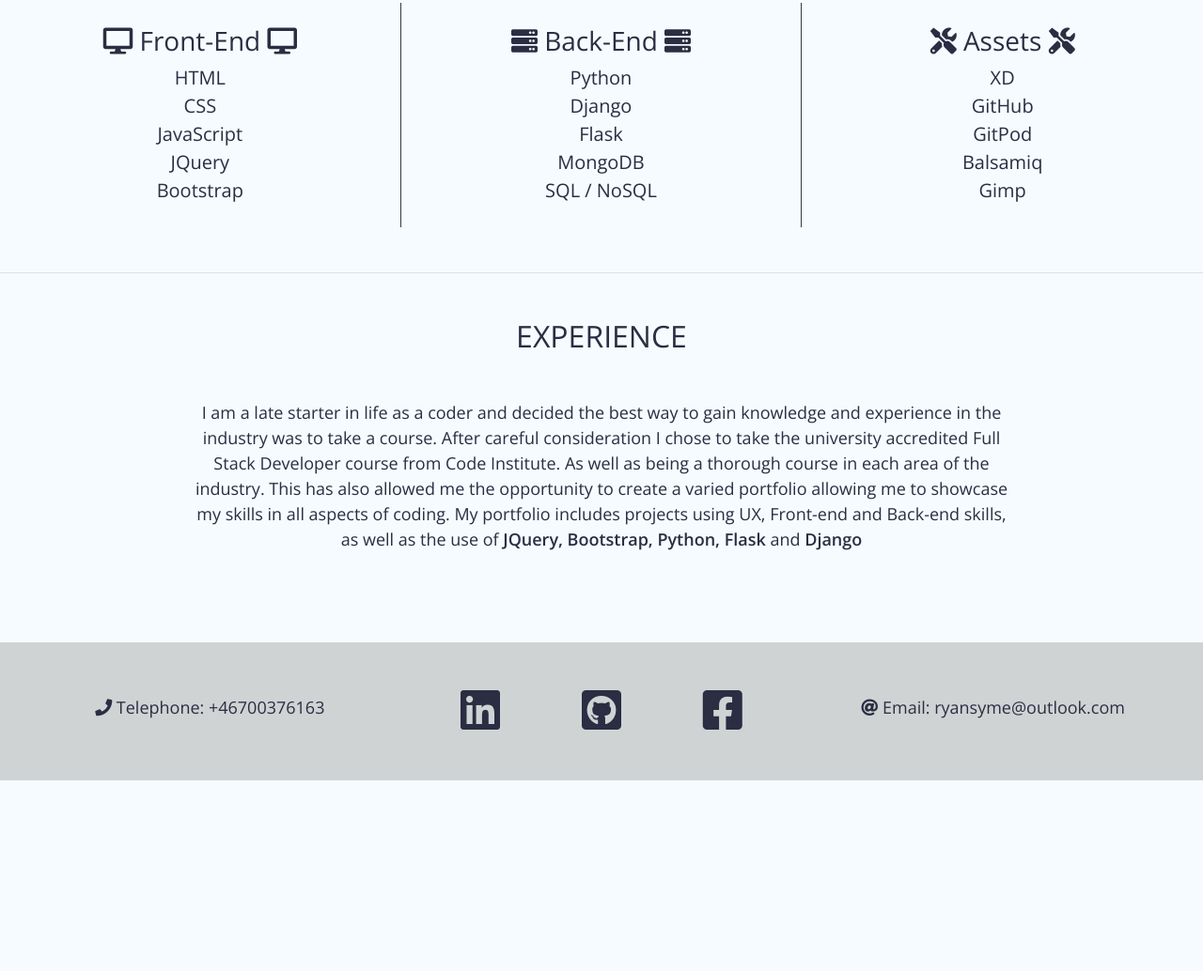
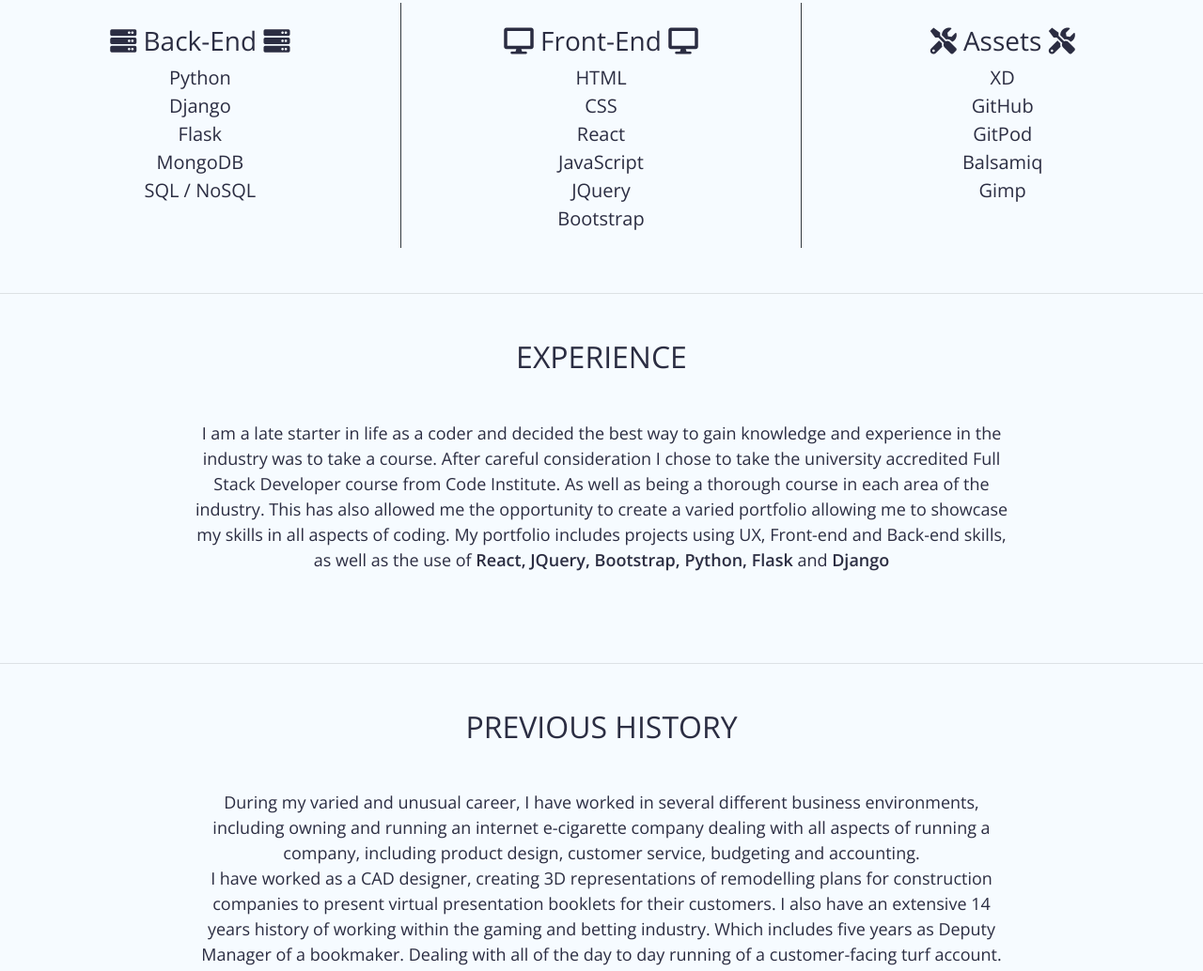
Before and after one commit to RyanSyme/syme-portfolio, a plain HTML site: page skills.html in a window 1280 px wide. Shown: the part 500-1534 px from the top of the page at 94% size. Before the commit the page ends 1331 px from the top, so only its background shows below. Drawn offline with nearby package versions, Linux system fonts and the light colour scheme; a script that the page names is missing.

Commit message:
add work history to skills and memory game to portfolio

```diff
--- a/skills.html
+++ b/skills.html
@@ -4,7 +4,7 @@
 <head>
     <meta charset="UTF-8" />
     <meta name="viewport" content="width=device-width, initial-scale=1.0" />
-    <link rel="icon" href="assets/images/S-LOGO.png"/>
+    <link rel="icon" href="assets/images/S-LOGO.png" />
     <title>Ryan Syme | Full Stack Developer</title>
     <link rel="stylesheet" href="https://stackpath.bootstrapcdn.com/bootstrap/4.5.2/css/bootstrap.min.css" />
     <link rel="stylesheet" href="https://use.fontawesome.com/releases/v5.14.0/css/all.css"
@@ -17,7 +17,8 @@
         <a class="nav-name-header mt-1" href="index.html">
             <h2 class="ml-md-5">Ryan Syme</h2>
         </a>
-        <button class="navbar-toggler" type="button" data-toggle="collapse" data-target="#navbarNavDropdown" aria-controls="navbarNavDropdown" aria-expanded="false" aria-label="Toggle navigation">
+        <button class="navbar-toggler" type="button" data-toggle="collapse" data-target="#navbarNavDropdown"
+            aria-controls="navbarNavDropdown" aria-expanded="false" aria-label="Toggle navigation">
             <span class="navbar-toggler-icon">
                 <i class="fas fa-bars"></i>
             </span>
@@ -25,13 +26,16 @@
         <div class="collapse navbar-collapse justify-content-end mt-1 mr-5" id="navbarNavDropdown">
             <ul class="navbar-nav main-nav-list pt-3">
                 <li class="nav-item main-nav-item mx-4">
-                    <a class="text-uppercase" href="portfolio.html"><i class="fas fa-desktop fa-2x px-2"></i> Portfolio</a>
+                    <a class="text-uppercase" href="portfolio.html"><i class="fas fa-desktop fa-2x px-2"></i>
+                        Portfolio</a>
                 </li>
                 <li class="nav-item main-nav-item mx-4">
-                    <a class="text-uppercase" href="skills.html"><i class="fas fa-graduation-cap fa-2x px-2"></i>Skills</a>
+                    <a class="text-uppercase" href="skills.html"><i
+                            class="fas fa-graduation-cap fa-2x px-2"></i>Skills</a>
                 </li>
                 <li class="nav-item main-nav-item mx-4">
-                    <a class="text-uppercase" href="assets/pdf/FullstackCV.pdf" target="_blank"><i class="fas fa-download fa-2x px-2"></i>Resume</a>
+                    <a class="text-uppercase" href="assets/pdf/FullstackCV.pdf" target="_blank"><i
+                            class="fas fa-download fa-2x px-2"></i>Resume</a>
                 </li>
                 <li class="nav-item main-nav-item mx-4">
                     <a class="text-uppercase" href="contact.html"><i class="fas fa-envelope fa-2x px-2"></i>Contact</a>
@@ -42,7 +46,9 @@
     <div class="row my-5">
         <div class="col my-5">
             <h2 class="text-uppercase">About</h2>
-            <p class="info-text mt-5">I am a university qualified Full-Stack Web Developer. My favourite part of web development is taking someone's ideas and bringing them to life (on screen at least). I was born and raised in England but have lived in Sweden for over a decade.</p>
+            <p class="info-text mt-5">I am a university qualified Full-Stack Web Developer. My favourite part of web
+                development is taking someone's ideas and bringing them to life (on screen at least). I was born and
+                raised in England but have lived in Sweden for over a decade.</p>
         </div>
     </div>
     <hr class="my-5">
@@ -54,22 +60,23 @@
     <div class="row skills-list">
         <div class="col-12 col-md-6 col-lg-4 border-right border-dark">
             <ul class="mt-4">
-                <h3><i class="fas fa-desktop"></i> Front-End <i class="fas fa-desktop"></i></h3>
-                <li>HTML</li>
-                <li>CSS</li>
-                <li>JavaScript</li>
-                <li>JQuery</li>
-                <li>Bootstrap</li>
-            </ul>
-        </div>
-        <div class="col-12 col-md-6 col-lg-4 border-right border-dark">
-            <ul class="mt-4">
                 <h3><i class="fas fa-server"></i> Back-End <i class="fas fa-server"></i></h3>
                 <li>Python</li>
                 <li>Django</li>
                 <li>Flask</li>
                 <li>MongoDB</li>
                 <li>SQL / NoSQL</li>
+            </ul>
+        </div>
+        <div class="col-12 col-md-6 col-lg-4 border-right border-dark">
+            <ul class="mt-4">
+                <h3><i class="fas fa-desktop"></i> Front-End <i class="fas fa-desktop"></i></h3>
+                <li>HTML</li>
+                <li>CSS</li>
+                <li>React</li>
+                <li>JavaScript</li>
+                <li>JQuery</li>
+                <li>Bootstrap</li>
             </ul>
         </div>
         <div class="col-12 col-lg-4">
@@ -87,7 +94,27 @@
     <div class="row">
         <div class="col">
             <h2 class="text-uppercase">Experience</h2>
-            <p class="info-text my-5">I am a late starter in life as a coder and decided the best way to gain knowledge and experience in the industry was to take a course. After careful consideration I chose to take the university accredited Full Stack Developer course from Code Institute. As well as being a thorough course in each area of the industry. This has also allowed me the opportunity to create a varied portfolio allowing me to showcase my skills in all aspects of coding. My portfolio includes projects using UX, Front-end and Back-end skills, as well as the use of <strong>JQuery, Bootstrap, Python, Flask</strong> and <strong>Django</strong></p>
+            <p class="info-text my-5">I am a late starter in life as a coder and decided the best way to gain knowledge
+                and experience in the industry was to take a course. After careful consideration I chose to take the
+                university accredited Full Stack Developer course from Code Institute. As well as being a thorough
+                course in each area of the industry. This has also allowed me the opportunity to create a varied
+                portfolio allowing me to showcase my skills in all aspects of coding. My portfolio includes projects
+                using UX, Front-end and Back-end skills, as well as the use of <strong>React, JQuery, Bootstrap, Python,
+                    Flask</strong> and <strong>Django</strong></p>
+        </div>
+    </div>
+    <hr class="my-5">
+    <div class="row">
+        <div class="col">
+            <h2 class="text-uppercase">Previous History</h2>
+            <p class="info-text mt-5">During my varied and unusual career, I have worked in several different business
+                environments, including owning and running an internet e-cigarette company dealing with all aspects of
+                running a company, including product design, customer service, budgeting and accounting.</p>
+            <p class="info-text">I have worked as a CAD designer, creating 3D representations of remodelling plans for
+                construction companies to present virtual presentation booklets for their customers. I also have an
+                extensive 14 years history of working within the gaming and betting industry. Which includes five years
+                as Deputy Manager of a bookmaker. Dealing with all of the day to day running of a customer-facing turf
+                account.</p>
         </div>
     </div>
     <footer class="py-5 container-fluid mt-5">
@@ -100,9 +127,13 @@
             </div>
             <div class="col-12 col-md-4 order-md-1">
                 <div class="row">
-                    <div class="col-4"><a class="social-links" href="https://www.linkedin.com/in/ryan-syme/?originalSubdomain=se" target="_blank"><i class="fab fa-linkedin fa-3x"></i></a></div>
-                    <div class="col-4"><a class="social-links" href="https://github.com/RyanSyme" target="_blank"><i class="fab fa-github-square fa-3x"></i></a></div>
-                    <div class="col-4"><a class="social-links" href="https://en-gb.facebook.com/ryan.syme.1" target="_blank"><i class="fab fa-facebook-square fa-3x"></i></a></div>
+                    <div class="col-4"><a class="social-links"
+                            href="https://www.linkedin.com/in/ryan-syme/?originalSubdomain=se" target="_blank"><i
+                                class="fab fa-linkedin fa-3x"></i></a></div>
+                    <div class="col-4"><a class="social-links" href="https://github.com/RyanSyme" target="_blank"><i
+                                class="fab fa-github-square fa-3x"></i></a></div>
+                    <div class="col-4"><a class="social-links" href="https://en-gb.facebook.com/ryan.syme.1"
+                            target="_blank"><i class="fab fa-facebook-square fa-3x"></i></a></div>
                 </div>
             </div>
         </div>
```
Also changed, not shown: portfolio.html (+38 -8 lines), assets/images/Medieval Memory.png (added).
